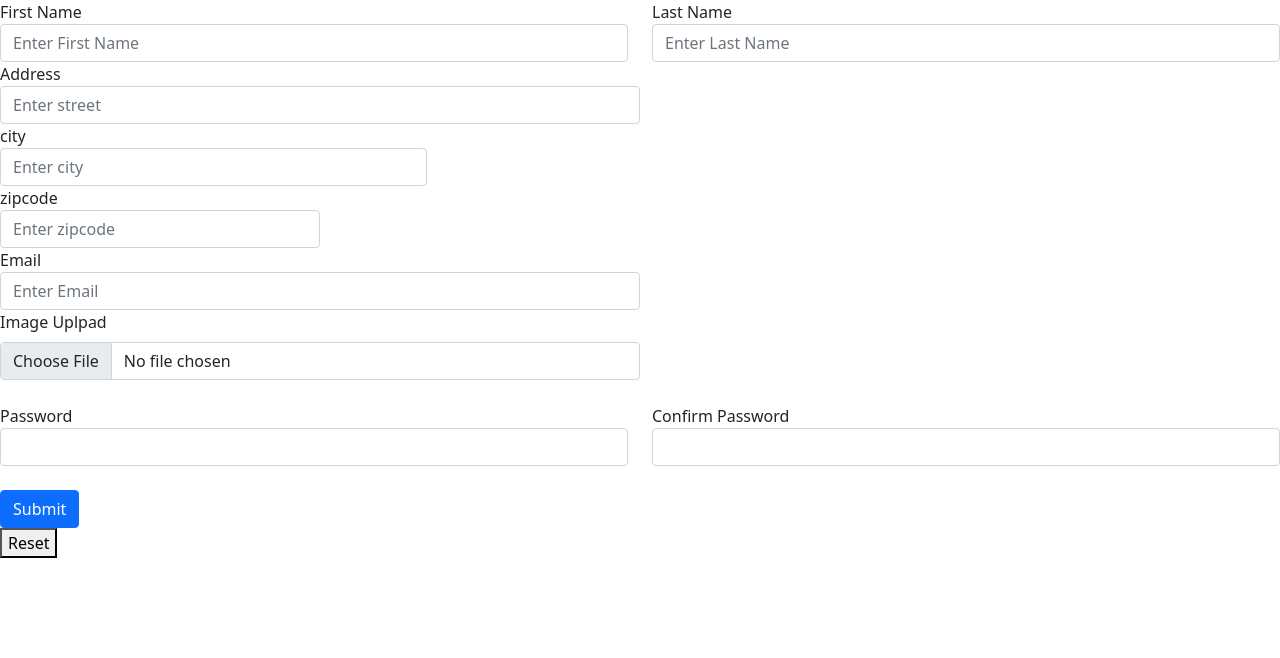
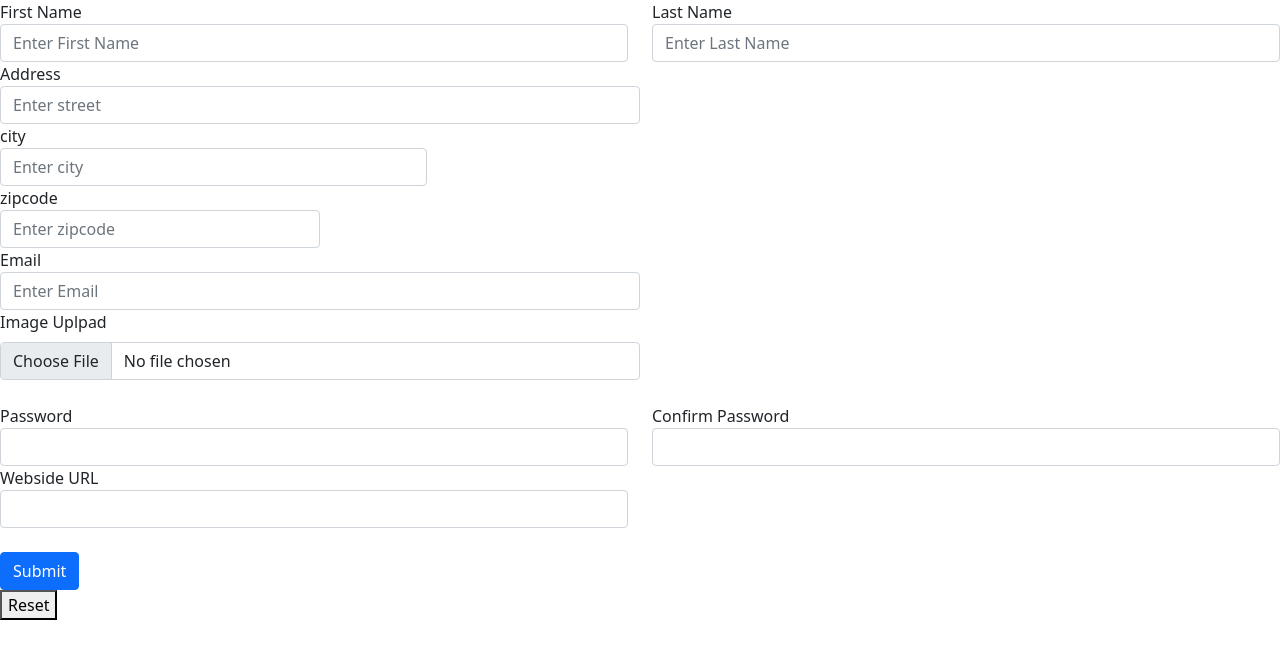
Before and after one commit to MukundDholariya2706/Angular-ReactiveForm, an Angular app: page / in a window 1280 px wide. Shown: the top 658 px of the page. Built offline with nearby package versions, Linux system fonts and the light colour scheme.

Commit message:
url validation

```diff
--- a/src/app/app.component.html
+++ b/src/app/app.component.html
@@ -149,6 +149,18 @@
         </div>
       </div>
     </div>
+
+    <div class="row">
+      <div class="col-sm-6">
+        <label>Webside URL</label>
+        <input type="text"  formControlName="url" class="form-control">
+        <div *ngIf="f['url'].touched && !f['url'].valid" class="text-danger">
+          <div *ngIf="f['url'].errors?.['required']">URL is required</div>
+          <div *ngIf="f['url'].errors?.['pattern']">Please enter valid url</div>
+        </div>
+      </div>
+    </div>
+
     <br>
     <div>
       <!-- <button class="btn btn-primary" [disabled]="registerform.invalid"> Submit </button> -->
--- a/src/app/app.component.ts
+++ b/src/app/app.component.ts
@@ -10,6 +10,7 @@ import { ConfirmedValidator } from './confirmed.validator';
 export class AppComponent implements OnInit {
   registerform!: FormGroup;
   submitted = false;
+  reg = '(https?://)?([\\da-z.-]+)\\.([a-z.]{2,6})[/\\w .-]*/?';
   title = 'Angular-ReactiveForm';
 
   get f() {
@@ -20,14 +21,14 @@ export class AppComponent implements OnInit {
     return (this.registerform.controls['address'] as FormGroup).controls;
   }
 
-  constructor(private bd: FormBuilder) {}
+  constructor(private fb: FormBuilder) {}
 
   ngOnInit() {
-    this.registerform = this.bd.group(
+    this.registerform = this.fb.group(
       {
         firstname: ['', [Validators.required]],
         lastname: ['', [Validators.required]],
-        address: this.bd.group({
+        address: this.fb.group({
           street: ['', [Validators.required]],
           city: ['', [Validators.required]],
           zipcode: ['', [Validators.required,Validators.minLength(2)]],
@@ -36,6 +37,7 @@ export class AppComponent implements OnInit {
         imageInput: ['', [Validators.required]],
         password: ['', [Validators.required]],
         confirm_password: ['', [Validators.required]],
+        url: ['', [Validators.required, Validators.pattern(this.reg)]]
       },
       { validator: ConfirmedValidator('password', 'confirm_password')}
     );
```
